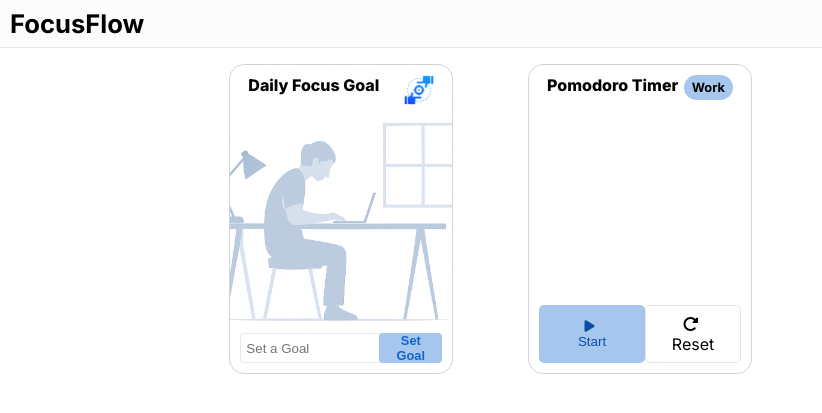
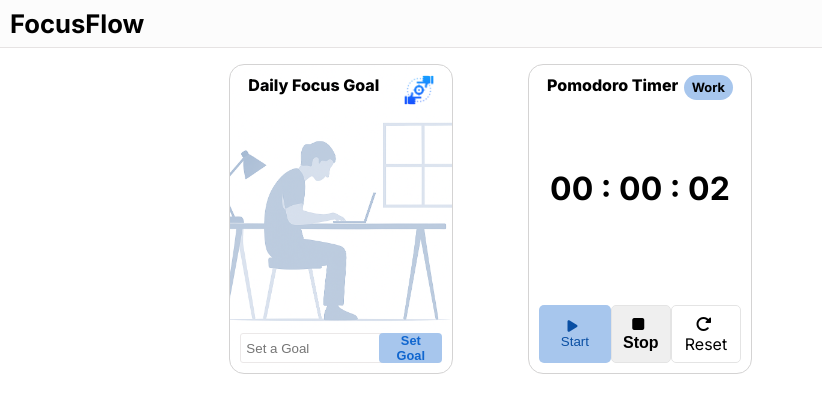
Before and after one commit to Aliwangara/Focus_flow, a plain HTML site: page index.html in a window 1280 px wide. Both pictures are taken after a click on the button "Start". Shown: the top 413 px of the page, 0-822 px from the left. Drawn offline with Linux system fonts and the light colour scheme.

Commit message:
worked on stop watch timer

```diff
--- a/index.html
+++ b/index.html
@@ -65,11 +65,12 @@
 
 
                         <div class="card-content">
-                            <p></p>
+                            <p class="p-time" id="display">00 : 00 : 00</p>
 
                             <div class="second-goal-input">
-                                <button class="start-btn"><i class="fa-solid fa-play" style="margin-right: 5px; "></i>Start</button>
-                                <button class="reset-btn"><i class="fa-solid fa-rotate-right" style="margin-right: 5px;"></i>Reset</button>
+                                <button class="start-btn" id="start-clock"><i class="fa-solid fa-play" style="margin-right: 5px; "></i>Start</button>
+                                <button class="stop-btn" id="stop-clock"><i class="fa-solid fa-stop" style="margin-right: 5px;"></i>Stop</button>
+                                <button class="reset-btn" id="reset-clock"><i class="fa-solid fa-rotate-right" style="margin-right: 5px;"></i>Reset</button>
 
                             </div>
                         </div>
--- a/script.js
+++ b/script.js
@@ -16,6 +16,22 @@ goalDisplay()
 console.log("goals  :", goals)
 
 // End of goal card variables
+// start of stopwatch
+
+const startBtn = document.getElementById('start-clock');
+const stopBtn = document.getElementById('stop-clock');
+const resetBtn = document.getElementById('reset-clock');
+const display = document.getElementById('display')
+
+let seconds = 0;
+let minutes = 0;
+let hours = 0 ;
+let timer;
+let isRunning = false
+
+
+
+// End of stop watch
 
 // Quote Card Variables
 
@@ -35,70 +51,6 @@ const quoteText= document.querySelector('#quote-text')
 
 
 
-
-
-
-
-
-
-
-
-function quoteCard(){
-
-quoteBackground()
-quoteContent()
-
-
-
-
-}
-
-quoteCard()
-
-
-
-function quoteBackground(){
-
-        quoteMain.style.backgroundImage = backgroundImage[0]
-
-
-}
-
-quoteBackground()
-
-
-// quoteContent.addEventListener('DOMContentLoaded', displayquote)
-
-// function displayquote(){
-//     const p = document.createElement('p');
-//     const author = document.createElement('h4')
-
-//     p.innerHTML = ` "${quote} /n ${author}" `
-
-//     quoteCard.appendChild(p,author)
-
-
-
-// }
-
-function quoteContent(){
-    let p = '';
-
-     p = `
-
-        <div style="padding:20px;">
-        <p style='margin:10px; font:inherit; font-style:italic;'>
-        "${quote}</p> \n <h4 style='font:inherit; font-style:italic;'>
-        -${author}"</h4>
-
-        </div>
-        `
-
-
-
-        quoteText.innerHTML += p
-
-}
 
 // Focus card function
 
@@ -140,3 +92,111 @@ goalBtn.addEventListener('click', function(){
 
 
 })
+
+
+// Start of Stop Watch
+
+function updateTime(){
+    seconds++;
+
+    if(seconds === 60){
+        seconds = 0;
+        minutes++;
+    }
+
+    if(minutes === 60){
+        minutes = 0;
+        hours++
+
+    }
+
+    const sec = seconds < 10 ? '0' + seconds : seconds
+    const min = minutes < 10 ? '0' + minutes : minutes
+    const hrs = hours < 10 ? '0' + hours : hours
+
+    display.textContent = `${hrs} : ${min} : ${sec}`
+
+
+
+
+}
+
+startBtn.addEventListener('click', ()=>{
+
+    if(!isRunning){
+        timer = setInterval(updateTime, 1000)
+        isRunning = true
+    }
+
+
+})
+
+stopBtn.addEventListener('click', ()=>{
+
+        clearInterval(timer)
+        isRunning = false
+
+
+})
+
+resetBtn.addEventListener('click', ()=>{
+
+    clearInterval(timer);
+    isRunning = false;
+    hours =0;
+    minutes = 0;
+    seconds = 0;
+    display.textContent = `00 : 00 : 00`;
+
+
+})
+
+
+
+
+
+//  start of quote card
+function quoteCard(){
+
+quoteBackground()
+quoteContent()
+
+
+
+
+}
+
+quoteCard()
+
+
+
+function quoteBackground(){
+
+        quoteMain.style.backgroundImage = backgroundImage[0]
+
+
+}
+
+quoteBackground()
+
+
+
+
+function quoteContent(){
+    let p = '';
+
+     p = `
+
+        <div style="padding:20px;">
+        <p style='margin:10px; font:inherit; font-style:italic;'>
+        "${quote}</p> \n <h4 style='font:inherit; font-style:italic;'>
+        -${author}"</h4>
+
+        </div>
+        `
+
+
+
+        quoteText.innerHTML += p
+
+}
--- a/style.css
+++ b/style.css
@@ -168,14 +168,34 @@ ul img{
     margin-top: auto;
     display: flex;
     justify-content: space-evenly;
+
 }
 
+.p-time{
+    font-size: 2rem;
+    font-weight: bold;
+    text-align: center;
+    margin: auto;
+}
+
+
 .start-btn{
-    padding: .5rem 2rem;
+    padding: .5rem 1rem;
     background-color: var(--primary-btn-color);
     border-radius: 5px;
     color: #0a4fa3;
     font-weight: 200;
+}
+
+.stop-btn{
+    font-size: 1rem;
+    font-weight: bold;
+    text-align: center;
+    margin: auto;
+    padding: .6rem .3rem;
+    border: 1px solid #e4e4e4;
+    border-radius: 5px;
+
 }
 
 .reset-btn{
@@ -185,11 +205,12 @@ ul img{
     border: 1px solid #e4e4e4;
     border-radius: 5px;
     background-color: inherit;
-    padding: .5rem 1rem;
+    padding: .5rem .3rem;
 
 
 
 }
+
 
 
 
```
